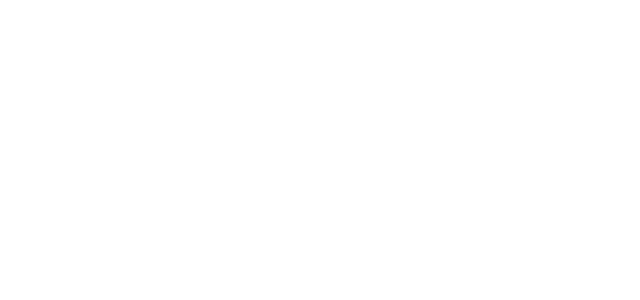
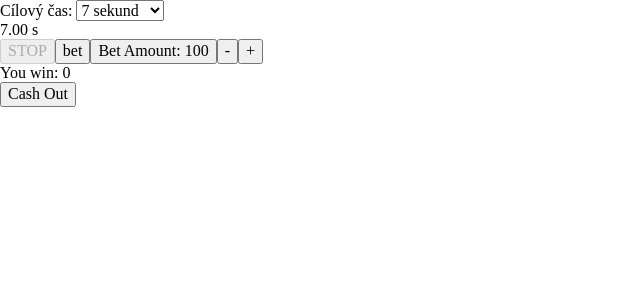
Before and after one commit to pslib-cz/2025-p3a-webgame-oldrichovmonitor, a React (Vite) app in the folder swing.client/: page /timesplit in a window 1280 px wide. Before the commit this address had no page. Shown: the top 300 px of the page, without its empty margins (0-640 px from the left). Built offline with nearby package versions, Linux system fonts and the light colour scheme.

Commit message:
timsplit logic

```diff
--- a/swing.client/src/App.tsx
+++ b/swing.client/src/App.tsx
@@ -3,12 +3,14 @@
 import HomePage from "./pages/HomePage";
 import LogInPage from "./pages/LogInPage";
 import MinesDimonds from "./pages/MinesDimonds";
+import TimeSplit from "./pages/TimeSplit";
 function App() {
   return (
     <Routes>
       <Route path="/" element={<LogInPage />} />
       <Route path="/homepage" element={<HomePage />} />
       <Route path="/mines" element={<MinesDimonds />} />
+      <Route path="/timesplit" element={<TimeSplit />} />
     </Routes>
   );
 }
--- a/swing.client/src/pages/MinesDimonds.tsx
+++ b/swing.client/src/pages/MinesDimonds.tsx
@@ -1,4 +1,4 @@
-import React, { useState } from "react";
+import { useState } from "react";
 
 interface Tile {
   id: number;
@@ -10,7 +10,6 @@
   const [minesCount, setMinesCount] = useState(2);
   const [betAmount, setBetAmount] = useState(100);
   const [isPlaying, setIsPlaying] = useState(false);
-  const [mineIndices, setMineIndices] = useState<number[]>([]);
   const [openedTiles, setOpenedTiles] = useState(0);
   const [win, setWin] = useState<number>(0);
   const [grid, setGrid] = useState<Tile[]>(
@@ -26,7 +25,6 @@
     setIsPlaying(true);
     setOpenedTiles(0);
     setWin(0);
-    setMineIndices([]);
     setGrid(
       Array.from({ length: 25 }, (_, i) => ({
         id: i,
@@ -35,9 +33,8 @@
       }))
     );
 
-    const response = await fetch(`/api/MinePattern/StartGame/${minesCount}`);
-    const data: number[] = await response.json();
-    setMineIndices(data);
+    await fetch(`/api/MinePattern/StartGame/${minesCount}`);
+
   };
   const getMultiplier = async (openedTiles: number) => {
     const response = await fetch(
--- a/swing.client/src/pages/TimeSplit.tsx
+++ b/swing.client/src/pages/TimeSplit.tsx
@@ -0,0 +1,74 @@
+import { useState, useRef, useEffect } from "react";
+
+const TimeSplit = () => {
+  const [targetTime, setTargetTime] = useState(7000);
+  const [betAmount, setBetAmount] = useState(100);
+  const [isPlaying, setIsPlaying] = useState(false);
+  const [win, setWin] = useState<number>(0);
+  const [currentTime, setCurrentTime] = useState(targetTime);
+  const intervalRef = useRef<number | null>(null);
+
+  useEffect(() => {
+    if (!isPlaying) setCurrentTime(targetTime);
+  }, [targetTime, isPlaying]);
+
+  const startGame = () => {
+    if (isPlaying) return;
+    setIsPlaying(true);
+    setCurrentTime(targetTime);
+    intervalRef.current = setInterval(() => {
+      setCurrentTime((prev) => {
+        if (prev <= -5000) {
+          clearInterval(intervalRef.current!);
+          setIsPlaying(false);
+          return -5000;
+        }
+        return prev - 10;
+      });
+    }, 10);
+  };
+
+  const stopGame = async () => {
+    if (intervalRef.current) clearInterval(intervalRef.current);
+    setIsPlaying(false);
+    const response = await fetch(
+      `/api/TimeSwing/Result?targetTime=${targetTime}&stoppedTime=${currentTime}&bet=${betAmount}`
+    );
+    const win = await response.json();
+    setWin(win);
+  };
+
+  const cashOut = () => {};
+
+  return (
+    <>
+      <label>
+        Cílový čas:&nbsp;
+        <select
+          value={targetTime}
+          onChange={(e) => setTargetTime(Number(e.target.value))}
+          disabled={isPlaying}
+        >
+          <option value={3000}>3 sekundy</option>
+          <option value={5000}>5 sekund</option>
+          <option value={7000}>7 sekund</option>
+          <option value={10000}>10 sekund</option>
+        </select>
+      </label>
+      <p>{(currentTime / 1000).toFixed(2)} s</p>
+      <button onClick={stopGame} disabled={!isPlaying}>
+        STOP
+      </button>
+      <button onClick={startGame} disabled={isPlaying}>
+        bet
+      </button>
+      <button>Bet Amount: {betAmount}</button>
+      <button onClick={() => setBetAmount(betAmount - 10)}>-</button>
+      <button onClick={() => setBetAmount(betAmount + 10)}>+</button>
+      <p>You win: {win}</p>
+      <button onClick={cashOut}>Cash Out</button>
+    </>
+  );
+};
+
+export default TimeSplit;
```
Also changed, not shown: 2 other files (tests, documents, lock files or other folders).
